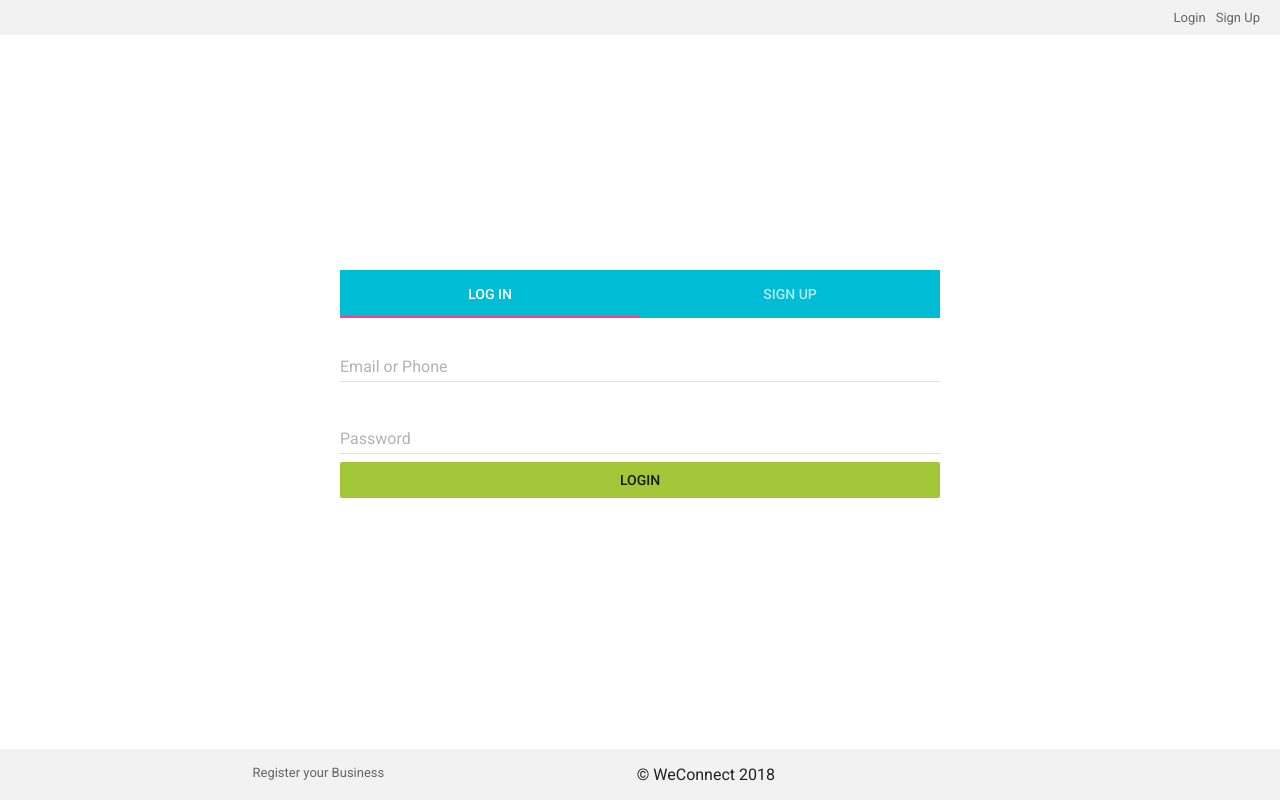
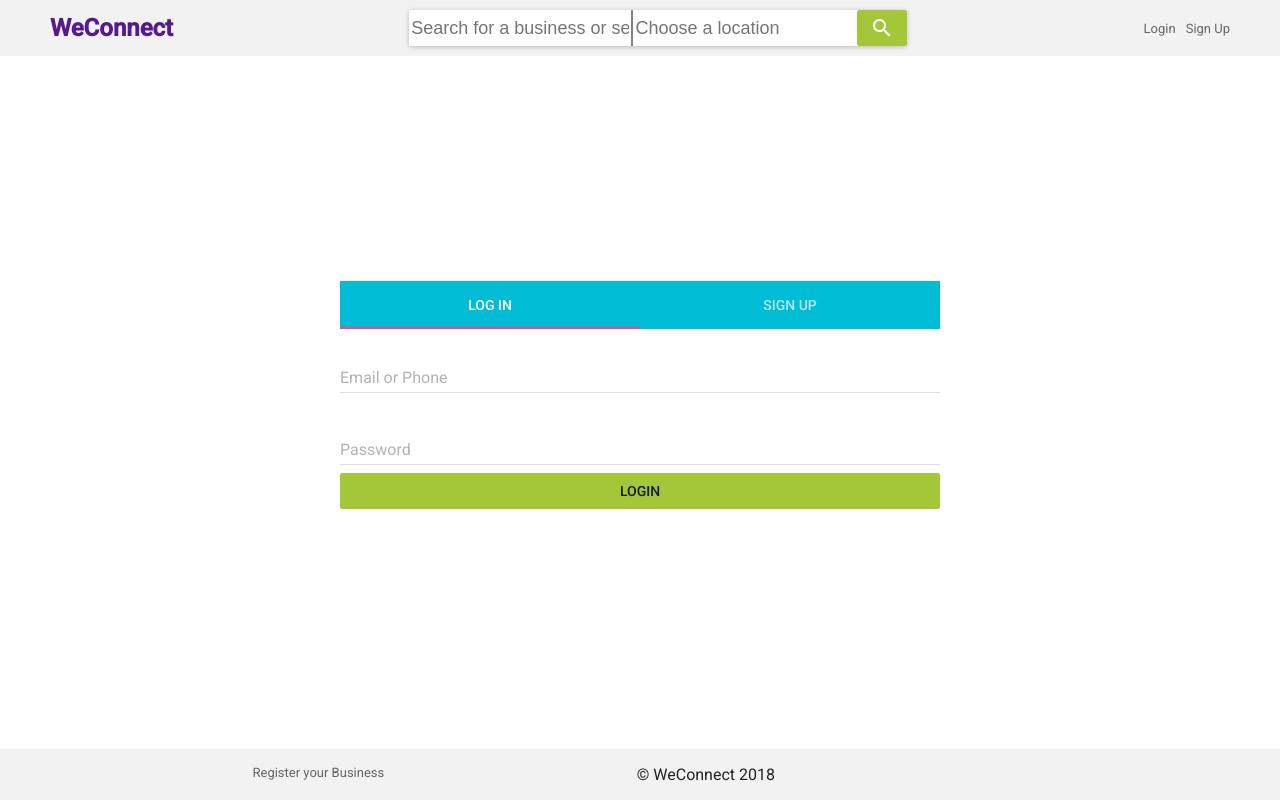
Before and after one commit to holuborhee/WEConnect, a React app in the folder template/: page / in a window 1280 px wide. Both pictures are taken after a click on the link "Login". Built offline with nearby package versions, Linux system fonts and the light colour scheme.

Commit message:
Add Logo and SearchBar to Header

```diff
--- a/template/src/app.jsx
+++ b/template/src/app.jsx
@@ -60,7 +60,7 @@ class App extends React.Component {
     return (
       <MuiThemeProvider>
         <section className="flex column-flex h-100 justify-space-between">
-          <Navbar isLoggedIn={this.state.isLoggedIn} onRoute={this.routeTo} />
+          <Navbar isLoggedIn={this.state.isLoggedIn} currentPage={this.state.currentPage} onRoute={this.routeTo} />
           {this.pages[this.state.currentPage]}
           <footer className="bg-primary flex justify-space-between justify-space-evenly">
             <p><a href="#" className="small">Register your Business</a></p>
--- a/template/src/components/NavBar.jsx
+++ b/template/src/components/NavBar.jsx
@@ -1,6 +1,7 @@
 import React from 'react';
 import Avatar from 'material-ui/Avatar';
 import Person from 'material-ui/svg-icons/file/folder';
+import SearchBar from './SearchBar.jsx';
 
 class Navbar extends React.Component {
   constructor(props) {
@@ -17,7 +18,7 @@ class Navbar extends React.Component {
     );
 
     this.LogInBar = (
-      <nav className="nav">
+      <nav className="nav small">
         <a href="#" onClick={this.handleNavigation}>Login</a>
         <a href="#" onClick={this.handleNavigation}>Sign Up</a>
       </nav>
@@ -29,12 +30,20 @@ class Navbar extends React.Component {
     e.preventDefault();
     let page = e.target.text || e.target.textContent;
     page = page.replace(' ', '');
+    page = page === 'WeConnect' ? 'HOME' : page;
     this.props.onRoute(page.toUpperCase());
   }
 
   render() {
     return (
-      <header className="bg-primary flex flex-end small">
+      <header className="bg-primary flex justify-space-between align-items-center">
+        <span>
+          {this.props.currentPage !== 'HOME' ? <h1 className="logo"><a href="" onClick={this.handleNavigation}>WeConnect</a></h1> : ''}
+        </span>
+        <span>
+          {this.props.currentPage !== 'HOME' ? <SearchBar /> : ''}
+        </span>
+
         {this.props.isLoggedIn ? this.AuthBar : this.LogInBar}
       </header>
     );
--- a/template/src/css/main.css
+++ b/template/src/css/main.css
@@ -11,8 +11,8 @@ html, body {
 header {
 	padding-top: 10px;
 	padding-bottom: 10px;
-	padding-right: 20px;
-	padding-left: 10px;
+	padding-right: 50px;
+	padding-left: 50px;
 }
 
 .small {
@@ -130,6 +130,15 @@ header {
 	outline: none;
 }
 
+.logo a {
+	text-decoration: none
+}
+
+header .logo {
+	margin-top: 0px;
+	margin-bottom: 0px;
+}
+
 
 
 /*
```
